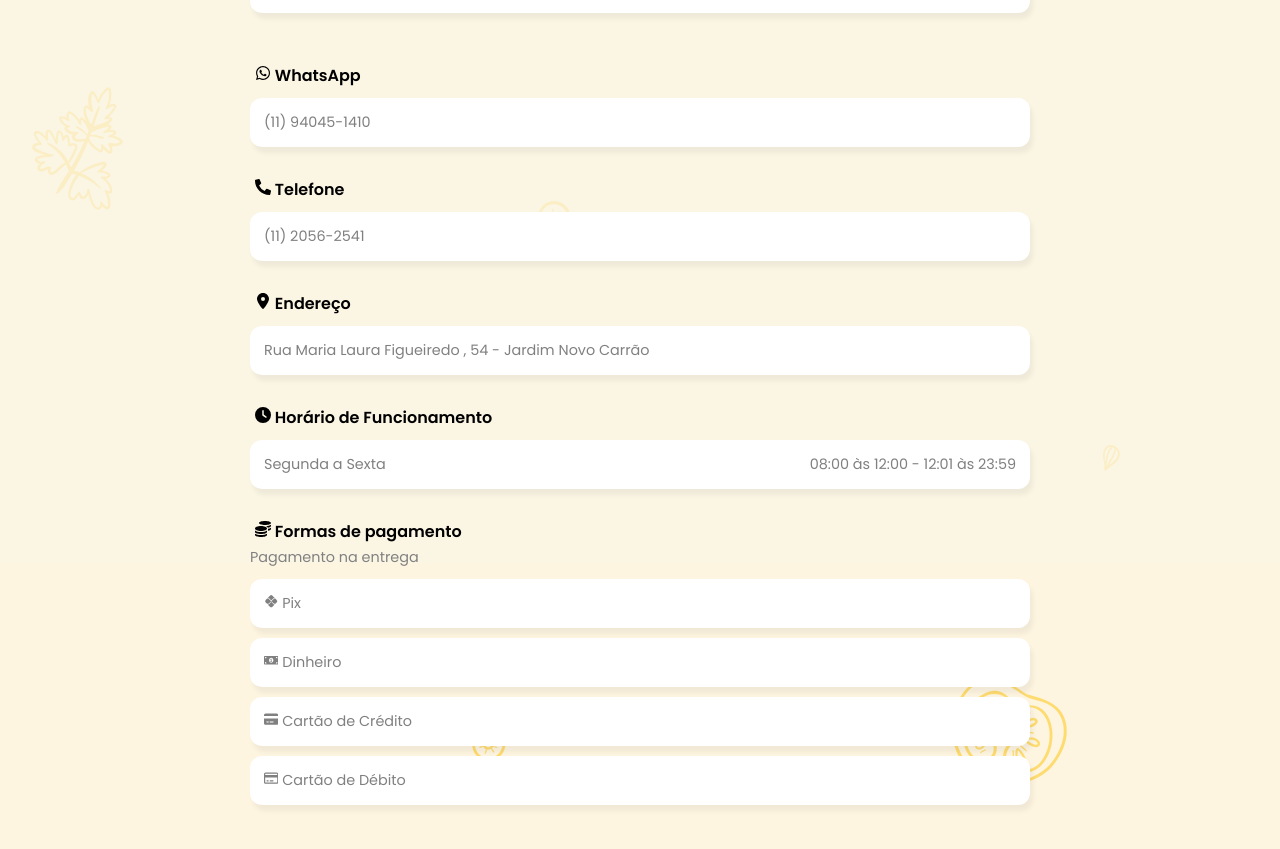
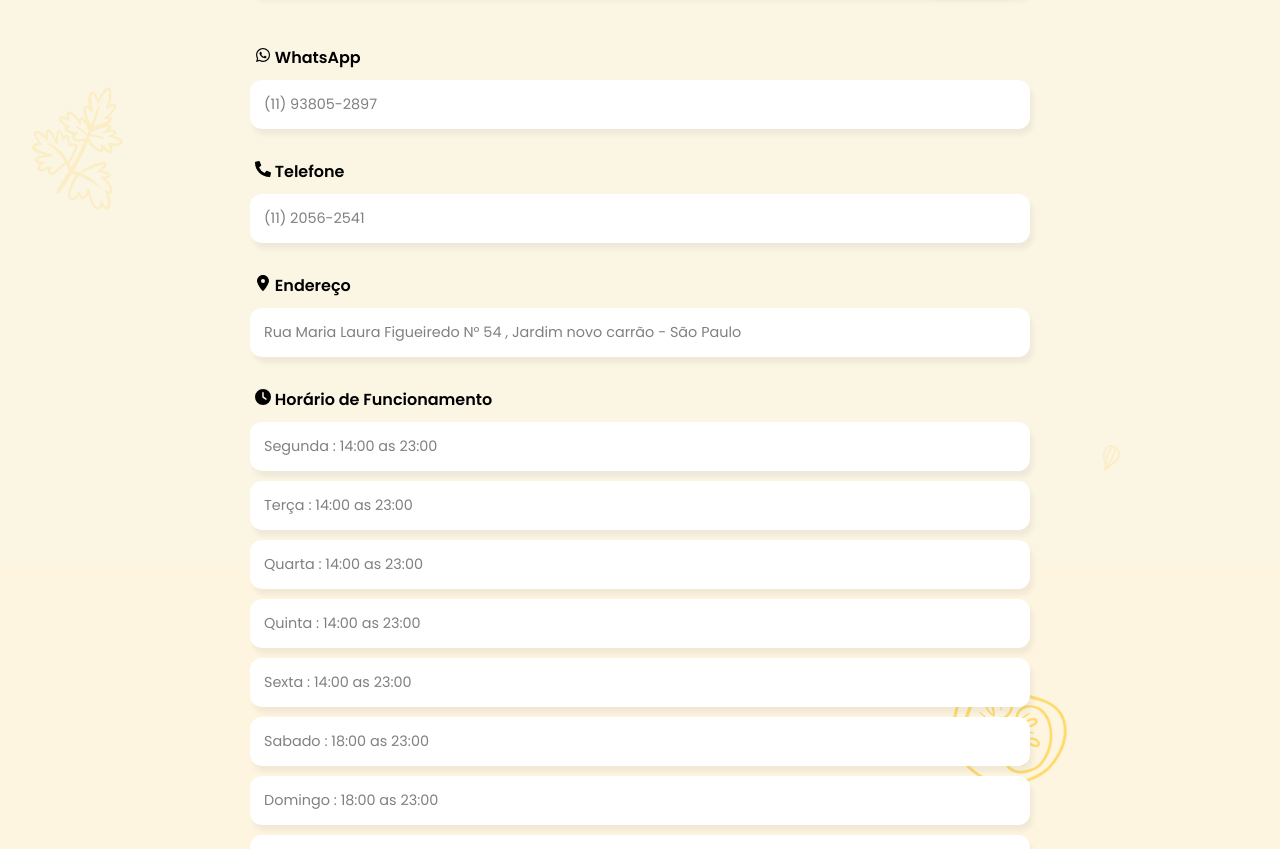
Before and after one commit to LAsolucoes/cardapio-online, a Next.js app: page /ver-mais in a window 1280 px wide. Shown: the part 237-1086 px from the top of the page. Built offline with nearby package versions, Linux system fonts and the light colour scheme.

Commit message:
dadosCompany.json
Criei um dadosCompany.json , com o objetivo de simular um abanco de dados com conteúdos dinâmicos

filtros pela categorias

```diff
--- /dev/null
+++ b/public/dadosCompany.json
@@ -0,0 +1,22 @@
+[
+    {
+    "id": 1 ,
+    "img": "/assets/logo.png",
+    "name": "Menu On-line",
+    "slogan": "Sistema desenvolvido por LA SOLUÇõES &copy;. Todos os direitos reservados ",
+    "whatsApp" : "(11) 93805-2897",
+    "phone": "(11) 2056-2541",
+    "anddres": "Rua Maria Laura Figueiredo N° 54 , Jardim novo carrão - São Paulo",
+    "operation": [
+        "Segunda : 14:00 as 23:00",
+        "Terça : 14:00 as 23:00",
+        "Quarta : 14:00 as 23:00",
+        "Quinta : 14:00 as 23:00",
+        "Sexta : 14:00 as 23:00",
+        "Sabado : 18:00 as 23:00",
+        "Domingo : 18:00 as 23:00",
+        "Feriados : 12:00 as 23:00"
+],
+ "payment" : [ "Pix" , "Dinheiro" , "Cartão de Crédito" , "Cartão de Débito"]
+}
+]
--- a/src/app/( Menu - Cardapio )/cardapio.module.css
+++ b/src/app/( Menu - Cardapio )/cardapio.module.css
@@ -104,9 +104,6 @@
 
 /* *********** End Header **************** */
 
-.ContainerContentProduct {
-    margin: 0px 10px;
-}
 
 .TitleCategory {
     padding: 5px 20px;
@@ -195,6 +192,12 @@
 }
 
 /*********  Container Image  **************/
+
+.ContainerContentProduct {
+    margin: 0px 10px;
+
+}
+
 
 .ContainerImageProductSelected {
     background-color: var(--white);
@@ -324,6 +327,10 @@
     color: var(--dark);
 }
 
+.ContainerObservation{
+    padding-bottom: 100px;
+}
+
 .TextArea {
     border: none;
     font-size: 16px;
@@ -333,7 +340,7 @@
     outline: none;
 }
 
-/* ******************************** */
+
 
 .Footer {
     display: flex;
@@ -460,3 +467,9 @@
     font-size: 0.9rem;
     font-weight: 400;
 }
+
+.Payment{
+    display: flex;
+    align-items: center;
+    gap: 10px;
+}
--- a/src/app/( Menu - Cardapio )/ver-mais/page.tsx
+++ b/src/app/( Menu - Cardapio )/ver-mais/page.tsx
@@ -5,7 +5,7 @@ import { initScrollReveal } from "@/app/helpers/scrollReavealConfig";
 import ImageLogo from "../../../../public/assets/logo.png";
 import { FaArrowLeft } from "react-icons/fa";
 import styles from "../../( Menu - Cardapio )/cardapio.module.css";
-import { useEffect } from "react";
+import { useEffect, useState } from "react";
 import { FaWhatsapp } from "react-icons/fa";
 import { FaPhoneAlt } from "react-icons/fa";
 import { FaLocationDot } from "react-icons/fa6";
@@ -16,9 +16,38 @@ import { FaMoneyBillAlt } from "react-icons/fa";
 import { FaCreditCard } from "react-icons/fa6";
 import { FaRegCreditCard } from "react-icons/fa6";
 
+
+
+interface DadosCompanyProps {
+  id: number;
+  img: string;
+  name: string;
+  slogan: string;
+  whatsApp: string;
+  phone: string;
+  anddres: string;
+  operation: string[];
+  payment: string[];
+}
+
 export default function VerMais() {
    useEffect(() => {
     initScrollReveal();
+  }, []);
+
+  const [dadosCompany, setDadosCompany] = useState<DadosCompanyProps[]>([]);
+  useEffect(() => {
+    async function DadosCompany() {
+      try {
+        const res = await fetch("/dadosCompany.json");
+        const dados = await res.json();
+        setDadosCompany(dados);
+      } catch {
+        alert("erro ao se conectar com banco de dados");
+      }
+    }
+
+    DadosCompany();
   }, []);
 
   return (
@@ -39,18 +68,16 @@ export default function VerMais() {
           </div>
         </header>
 
-        <div className={styles.ContainerContentSeeMore}>
+        {dadosCompany.map((item) => (
+          <div className={` reveal ${styles.ContainerContentSeeMore}`} key={item.id}>
             <div className={`${styles.CardSeeMore} ${styles.AboutCompany}`}>
               <div className={styles.AboutCompanyDetails}>
-              <h1>Menu-On-line</h1>
-              <p>
-                Olá! Esta é uma empresa para você testar nosso sistema de
-                delivery! Fique à vontade para montar o seu pedido :)
-              </p>
+                <h1>{item.name}</h1>
+                <p>{item.slogan}</p>
 
                 <div className={`reveal ${styles.ImageLogoSeeMore}`}>
                   <Image
-                  src={ImageLogo}
+                    src={item.img}
                     alt="Imagem do logotipo"
                     width={90}
                     height={90}
@@ -60,62 +87,81 @@ export default function VerMais() {
                 </div>
               </div>
             </div>
-
             <div className={` reveal ${styles.ContainerCompanyDetails}`}>
               <div className={styles.TitleCardInfo}>
-              <h3><FaWhatsapp /> WhatsApp</h3>
+                <h3>
+                  <FaWhatsapp /> WhatsApp
+                </h3>
                 <div className={styles.CardSeeMore}>
-                <label> (11) 94045-1410 </label>
-              </div>
-            </div>
-
-
-            <div className={styles.TitleCardInfo}>
-              <h3><FaPhoneAlt /> Telefone</h3>
-<div className={styles.CardSeeMore}>
-                <label> (11) 2056-2541 </label>
+                  <label> {item.whatsApp}</label>
                 </div>
               </div>
 
               <div className={styles.TitleCardInfo}>
-              <h3><FaLocationDot /> Endereço</h3>
-
+                <h3>
+                  <FaPhoneAlt /> Telefone
+                </h3>
                 <div className={styles.CardSeeMore}>
-                <label> Rua Maria Laura Figueiredo , 54 - Jardim Novo Carrão </label>
+                  <label> {item.phone} </label>
                 </div>
               </div>
 
-
               <div className={styles.TitleCardInfo}>
-              <h3><FaClock /> Horário de Funcionamento</h3>
+                <h3>
+                  <FaLocationDot /> Endereço
+                </h3>
 
                 <div className={styles.CardSeeMore}>
-                <label>Segunda a Sexta</label>
-                <label> 08:00 às 12:00 - 12:01 às 23:59 </label>
-              </div>
-            </div>
-            <div className={styles.TitleCardInfo}>
-              <h3><FaCoins /> Formas de pagamento</h3>
-              <label>Pagamento na entrega</label>
-
-              <div className={styles.CardSeeMore}>
-                <label><MdPix /> Pix </label>
-              </div>
-              <div className={styles.CardSeeMore}>
-                <label><FaMoneyBillAlt /> Dinheiro </label>
-              </div>
-              <div className={styles.CardSeeMore}>
-                <label><FaCreditCard /> Cartão de Crédito </label>
-              </div>
-              <div className={styles.CardSeeMore}>
-                <label><FaRegCreditCard /> Cartão de Débito </label>
+                  <label>{item.anddres}</label>
                 </div>
               </div>
 
+              <div className={styles.TitleCardInfo}>
+                <h3>
+                  <FaClock /> Horário de Funcionamento
+                </h3>
 
+                {item.operation.map((dia, index) => (
+                  <>
+                    <div className={styles.CardSeeMore}>
+                      <label key={index}>{dia}</label>
+                    </div>
+                  </>
+                ))}
+              </div>
+              <div className={styles.TitleCardInfo}>
+                <h3>
+                  <FaCoins /> Formas de pagamento
+                </h3>
+                <label>Pagamento na entrega</label>
+
+                {item.payment.map((payment, index) => {
+                  let IconPayment = null;
+
+                  if (payment === "Pix") {
+                    IconPayment = <MdPix />;
+                  } else if (payment === "Dinheiro") {
+                    IconPayment = <FaMoneyBillAlt />;
+                  } else if (payment === "Cartão de Crédito") {
+                    IconPayment = <FaCreditCard />;
+                  } else if (payment === "Cartão de Débito") {
+                    IconPayment = <FaRegCreditCard />;
+                  }
+
+                  return (
+                    <div
+                      className={`${styles.CardSeeMore}`}
+                      key={index}
+                    >
+                      <label className={styles.Payment}> {IconPayment} {payment}</label>
 
                     </div>
+                  );
+                })}
               </div>
+            </div>
+          </div>
+        ))}
       </div>
     </main>
   );
```
Also changed, not shown: public/dados.json (+28 -14 lines), src/app/( Menu - Cardapio )/cardapio/page.tsx (+43 -30 lines), src/app/( Menu - Cardapio )/detalhes-produto/[id]/page.tsx (+7 -4 lines). Lines whose indentation alone changed are shown as unchanged.
